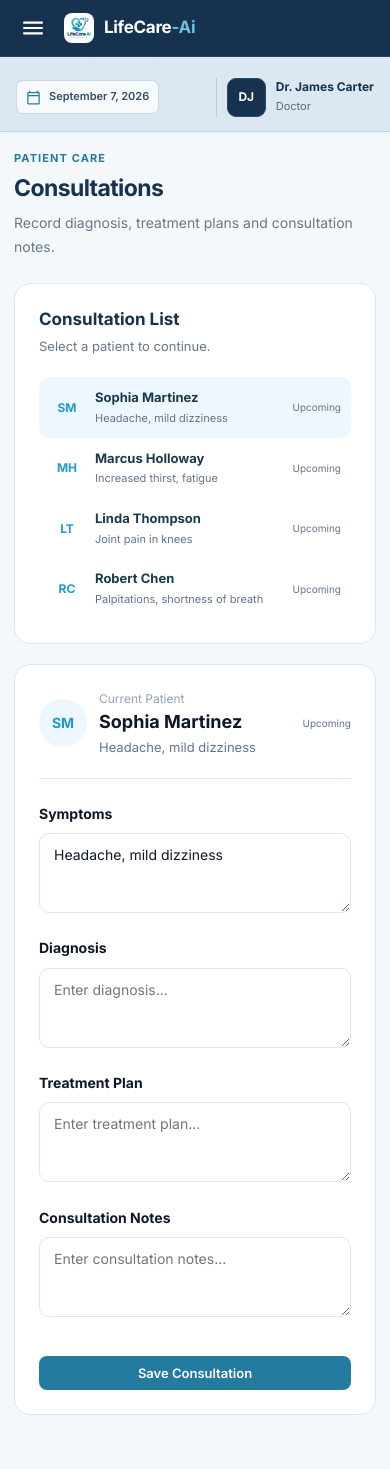
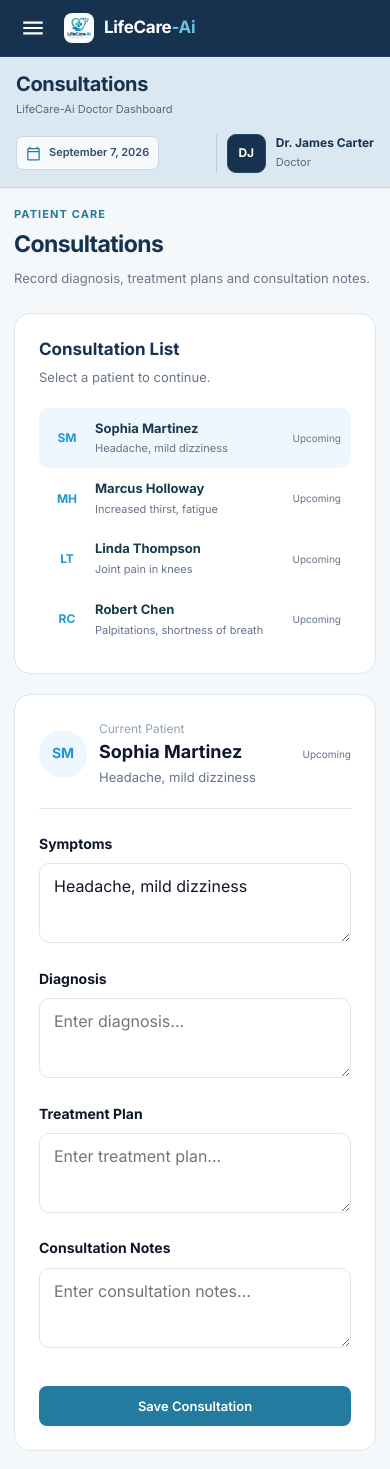
Before and after one commit to Diyamalik1536/LifeCare-AI, a React (Vite) app in the folder Doctor/: page /consultations in a window 390 px wide. Before the commit the page ends 1433 px from the top, so only its background shows below. Built offline with nearby package versions, Linux system fonts and the light colour scheme.

Commit message:
Update global.css

```diff
--- a/Doctor/src/styles/global.css
+++ b/Doctor/src/styles/global.css
@@ -26,6 +26,12 @@
 /* Base */
 html {
   scroll-behavior: smooth;
+  -webkit-text-size-adjust: 100%;
+}
+
+img,
+svg {
+  max-width: 100%;
 }
 
 body {
@@ -36,6 +42,15 @@ body {
   font-size: 14px;
   line-height: 1.6;
   -webkit-font-smoothing: antialiased;
+  overflow-x: hidden;
+}
+
+/* Long words / emails should wrap instead of stretching the layout */
+h1,
+h2,
+h3,
+p {
+  overflow-wrap: break-word;
 }
 
 /* Links */
@@ -68,6 +83,13 @@ a:focus-visible {
   min-width: 0;
   margin-left: 260px;
   min-height: 100vh;
+}
+
+/* Shared form controls */
+input,
+select,
+textarea {
+  max-width: 100%;
 }
 
 /* Page Spacing */
@@ -176,7 +198,9 @@ a:focus-visible {
   box-shadow: 0 2px 8px rgba(22, 50, 79, 0.025);
 }
 
-/* Responsive Layout */
+/* ============================= */
+/* Responsive Layout             */
+/* ============================= */
 @media (max-width: 1100px) {
   .page-inner {
     padding: 26px 24px;
@@ -187,9 +211,11 @@ a:focus-visible {
   }
 }
 
+/* Tablet + mobile: sidebar becomes a drawer, a 56px top bar appears */
 @media (max-width: 900px) {
   .page-content {
     margin-left: 0;
+    padding-top: calc(56px + env(safe-area-inset-top));
   }
 
   .page-inner {
@@ -206,7 +232,34 @@ a:focus-visible {
     font-size: 23px;
   }
 
+  .page-subheading {
+    font-size: 13px;
+  }
+
   .appointments-card {
     padding: 17px;
   }
+
+  /* 16px inputs stop iOS Safari from zooming the page on focus */
+  input,
+  select,
+  textarea {
+    font-size: 16px !important;
+  }
+
+  /* Comfortable touch targets */
+  .btn {
+    min-height: 40px;
+  }
 }
+
+/* Very small phones */
+@media (max-width: 360px) {
+  .page-inner {
+    padding: 16px 12px;
+  }
+
+  .page-heading {
+    font-size: 21px;
+  }
+}
```
